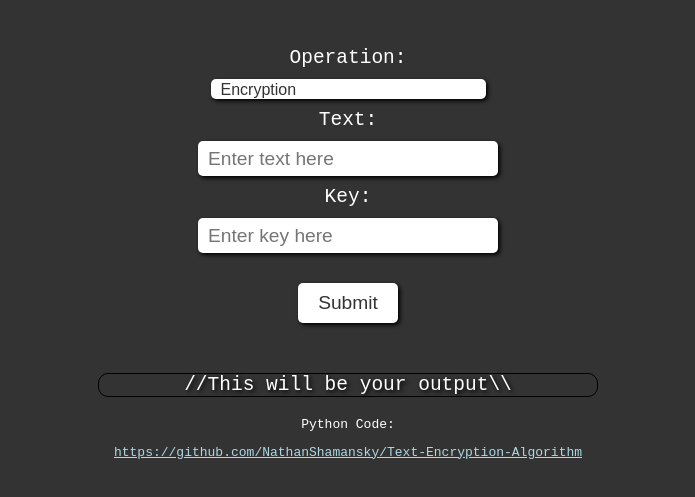
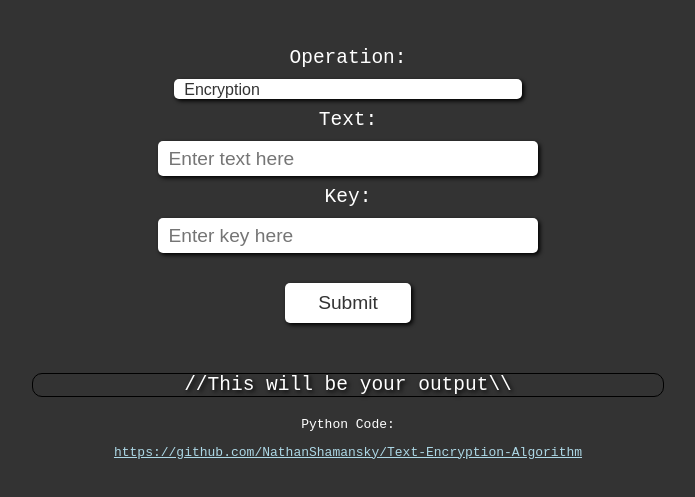
Before and after one commit to NathanShamansky/NathanShamansky.github.io, a plain HTML site: page WebEncriptionAlgroighm/EncryptionAlgorithm.html in a window 1280 px wide. Shown: the part 141-638 px from the top of the page, without its empty margins (292-987 px from the left). Drawn offline with Linux system fonts and the light colour scheme.

Commit message:
Update Styling.css

```diff
--- a/WebEncriptionAlgroighm/Styling.css
+++ b/WebEncriptionAlgroighm/Styling.css
@@ -6,7 +6,7 @@ body {
   }
 
   #container {
-    width: 500px;
+    width: 50%;
     margin: 0 auto;
   }
 
@@ -75,7 +75,7 @@ body {
     color: #fff;
   }
   #result {
-    width:500px;
+    width: 100%;
     margin-top: 50px;
     font-size: 1.5em;
     text-shadow: 2px 2px 4px #000;
```
